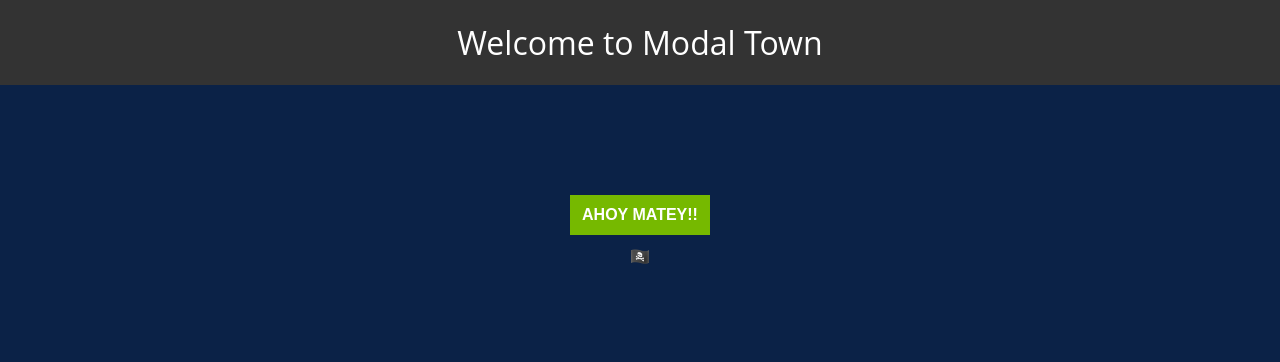
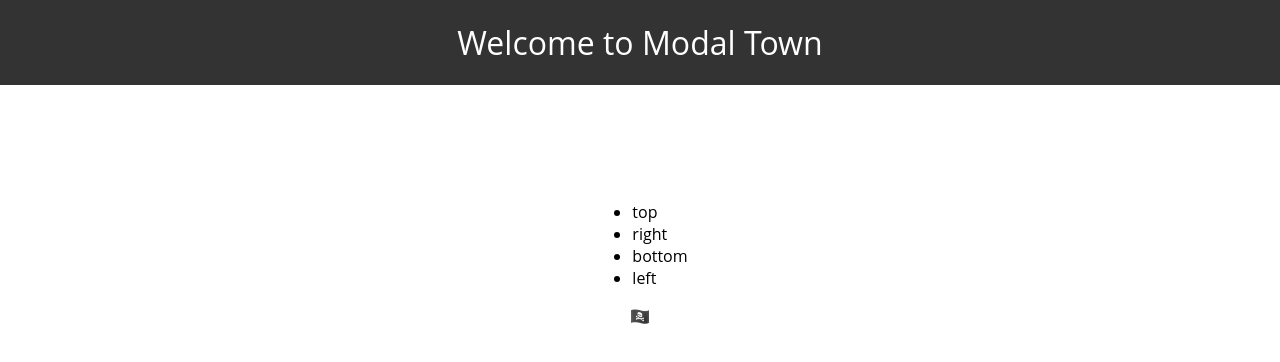
Before and after one commit to featherart/POC-fun, a React (Create React App) app: page / in a window 1280 px wide. Shown: the top 362 px of the page. Built offline with nearby package versions, Linux system fonts and the light colour scheme.

Commit message:
add tooltip

```diff
--- a/package.json
+++ b/package.json
@@ -27,5 +27,8 @@
       "last 1 firefox version",
       "last 1 safari version"
     ]
+  },
+  "devDependencies": {
+    "classnames": "^2.2.6"
   }
 }
--- a/src/App.js
+++ b/src/App.js
@@ -1,19 +1,11 @@
 import React from 'react'
-import { Modal } from './Modal'
-
-const content = 'Ahoy clipper skysail Brethren of the Coast trysail maroon keelhaul pinnace shrouds Pirate Round. American Main scurvy lugger furl case shot Spanish Main ho barque Pieces of Eight main sheet. Hempen halter Barbary Coast yard bilge scuttle aye gangway yo-ho-ho holystone boatswain.'
+import { Demo } from './Demo'
 
 const App = () =>
   <div className='app'>
     <header className='header'>Welcome to Modal Town</header>
     <div className='app-body'>
-      <Modal
-        header={'Pieces of Eight'}
-        content={content}
-        openMessage={'Ahoy Matey!!'}
-        onCancel={true}
-        onConfirm={() => console.log('ay ay capn')}
-      />
+      <Demo />
       <span>🏴‍☠️</span>
     </div>
   </div>
--- /dev/null
+++ b/src/Demo.js
@@ -0,0 +1,45 @@
+import React, { useState } from 'react'
+import { Modal } from './Modal'
+import { Tooltip } from './Tooltip'
+
+const content = 'Ahoy clipper skysail Brethren of the Coast trysail maroon keelhaul pinnace shrouds Pirate Round. American Main scurvy lugger furl case shot Spanish Main ho barque Pieces of Eight main sheet. Hempen halter Barbary Coast yard bilge scuttle aye gangway yo-ho-ho holystone boatswain.'
+
+export const Demo = () => {
+  return (
+  <div>
+    <Modal
+      trigger={() => <span>click me!</span>}
+      triggerMessage='click me'
+      header={'Pieces of Eight'}
+      content={content}
+      openMessage={'Ahoy Matey!!'}
+      onCancel={true}
+      onConfirm={() => console.log('ay ay capn')}
+    />
+    <ul>
+      <Tooltip
+        message={'Here be treasure.'}>
+          <li>top</li>
+      </Tooltip>
+      <Tooltip
+        position={'right'}
+        header={'Title'}
+        message={'Right here.'}>
+          <li>right</li>
+      </Tooltip>
+      <Tooltip
+        position={'bottom'}
+        header={'Title'}
+        message={'Bottom here.'}>
+        <li>bottom</li>
+      </Tooltip>
+      <Tooltip
+        position={'left'}
+        header={'Title'}
+        message={'Left here.'}>
+        <li>left</li>
+      </Tooltip>
+    </ul>
+  </div>
+  )
+}
--- a/src/Modal.js
+++ b/src/Modal.js
@@ -40,7 +40,8 @@ const InnerContent = ({
 }
 
 export const Modal = ({
-  openMessage,
+  trigger,
+  triggerMessage,
   header,
   content,
   onConfirm,
@@ -48,15 +49,21 @@ export const Modal = ({
   actions
 }) => {
   const [isShown, toggleShown] = useState(false)
+  console.log('isShown', isShown)
+  // const Trigger = ({ trigger }) => (
+  //   <div onClick={() => toggleShown(true)} style={{backgroundColor: 'red', height: '45px', width: '45px'}}>
+  //     {trigger}
+  //   </div>
+  // )
+  const Trigger = ({ triggerMessage }) =>
+    trigger === 'button'
+      ? <button onClick={() => toggleShown(true)}>
+          {triggerMessage}
+        </button>
+      : <span onClick={() => toggleShown(true)}>{triggerMessage}</span>
   return (
     <div>
-      {!isShown &&
-        <button
-          className="confirm-button"
-          onClick={() => toggleShown(!isShown)}
-        >
-          {openMessage}
-        </button>}
+      {!isShown && <Trigger  />}
       {isShown &&
         <InnerContent
           close={toggleShown}
--- /dev/null
+++ b/src/Tooltip.js
@@ -0,0 +1,26 @@
+import React, { useState } from 'react'
+import cx from 'classnames'
+import './tooltip.css'
+
+export const Tooltip = ({
+  children,
+  header,
+  message,
+  className,
+  success
+}) => {
+  const [show, toggleShow] = useState(false)
+  const styleClasses = cx(
+    { success }
+  )
+  const classes = cx('ui tooltip', className, styleClasses)
+  return (
+    <div className='container'>
+      <div className={`${classes} ${show ? 'show' : ''}`}>
+        <span>{header}</span>
+        <p>{message}</p>
+      </div>
+      <span onClick={() => toggleShow(!show)}>{children}</span>
+    </div>
+  )
+}
--- a/src/index.css
+++ b/src/index.css
@@ -3,7 +3,7 @@ body {
   font-family: 'DINWebPro', 'Open Sans', sans-serif;
   -webkit-font-smoothing: antialiased;
   -moz-osx-font-smoothing: grayscale;
-  background-color:#0b2247;
+  //background-color:#0b2247;
 }
 
 .header {
--- /dev/null
+++ b/src/tooltip.css
@@ -0,0 +1,32 @@
+.ui.tooltip {
+  min-width: 3em;
+  max-width: 21em;
+  white-space: nowrap;
+  overflow: hidden;
+  text-overflow: ellipsis;
+  padding: 1ch 1.5ch;
+  border-radius: .3ch;
+  box-shadow: 0 1em 2em -.5em rgba(0, 0, 0, 0.35);
+  background: #333;
+  color: #fff;
+  z-index: 1000;
+  display: none;
+}
+
+.ui.tooltip.show {
+  display: block;
+}
+
+.ui.tooltip.show:after {
+  content: '';
+  position: absolute;
+  width: 0;
+  height: 0;
+  left: 50%;
+  transform: translate(-50%, 7px);
+  border: 13px solid transparent;
+  border-left: 8px solid transparent;
+  border-right: 8px solid transparent;
+  border-top-color: #333;
+  border-bottom: 0;
+}
```
Also changed, not shown: 1 other file (tests, documents, lock files or other folders).
